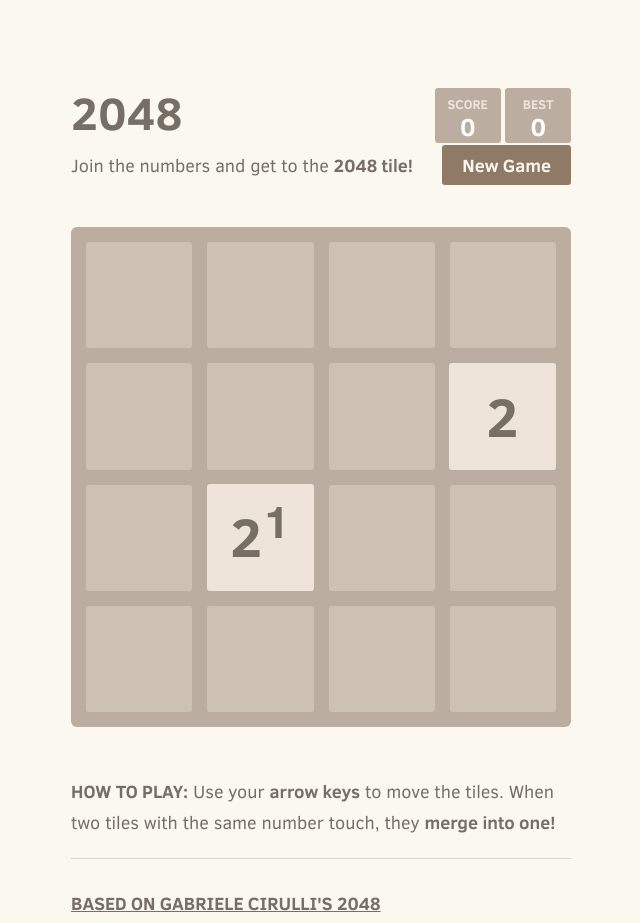
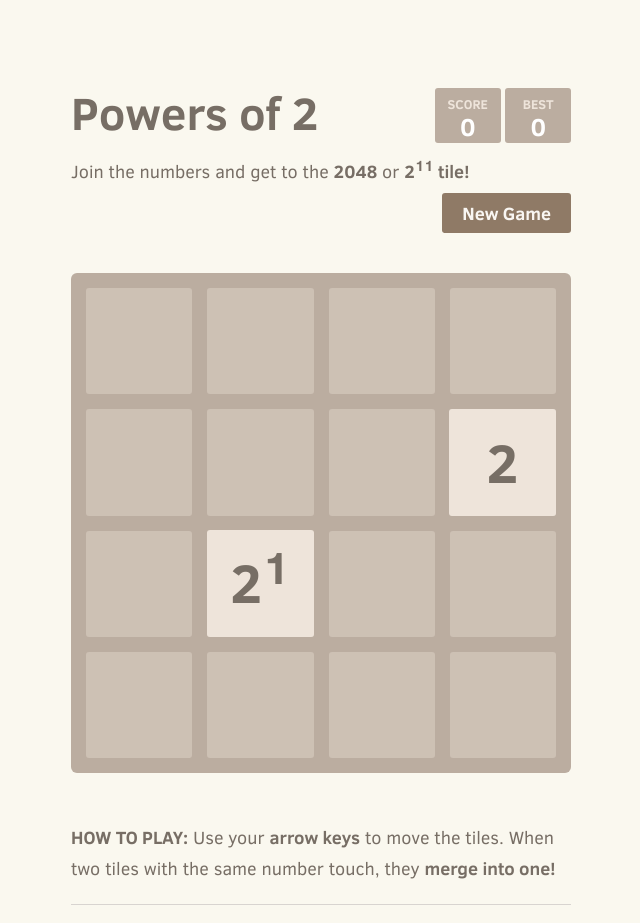
Before and after one commit to YiningChen/Powers-Of-2, a plain HTML site: page index.html in a window 1280 px wide. Shown: the top 923 px of the page, without its empty margins (319-959 px from the left). Drawn offline with Linux system fonts and the light colour scheme.

Commit message:
cosmetic changes

```diff
--- a/index.html
+++ b/index.html
@@ -2,7 +2,7 @@
 <html>
 <head>
   <meta charset="utf-8">
-  <title>2048</title>
+  <title>Powers of 2</title>
 
   <link href="style/main.css" rel="stylesheet" type="text/css">
   <link rel="shortcut icon" href="favicon.ico">
@@ -19,7 +19,7 @@
 <body>
   <div class="container">
     <div class="heading">
-      <h1 class="title">2048</h1>
+      <h1 class="title">Powers of 2</h1>
       <div class="scores-container">
         <div class="score-container">0</div>
         <div class="best-container">0</div>
@@ -27,7 +27,7 @@
     </div>
 
     <div class="above-game">
-      <p class="game-intro">Join the numbers and get to the <strong>2048 tile!</strong></p>
+      <p class="game-intro">Join the numbers and get to the <strong>2048</strong> or <strong>2<sup>11</sup> tile!</strong></p>
       <a class="restart-button">New Game</a>
     </div>
 
```
